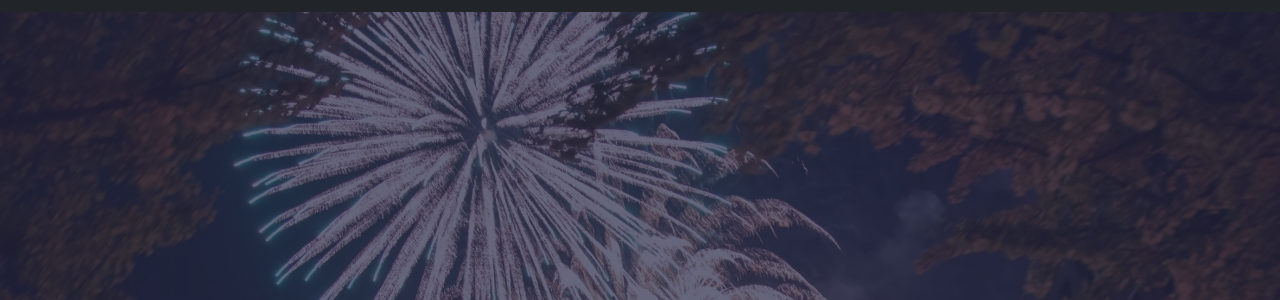
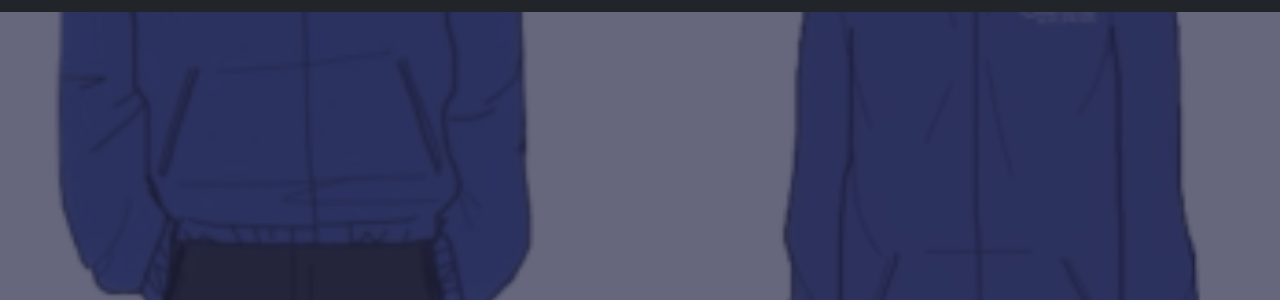
Before and after one commit to f20228wadahiro/mogi_kyoku, a plain HTML site: page index.html in a window 1280 px wide. Shown: the part 92-392 px from the top of the page. Drawn offline with nearby package versions, Linux system fonts and the light colour scheme.

Commit message:
Update style.css

```diff
--- a/style.css
+++ b/style.css
@@ -78,7 +78,7 @@ section{
 
 /* hero section */
 .hero{
-    background-image: url(img/cover.jpg);
+    background-image: url(https://github.com/f20228wadahiro/mogi_kyoku/blob/main/img/キャラクター.png?raw=true);
     background-position: center;
     background-size: cover;
     background-attachment: fixed;
```
